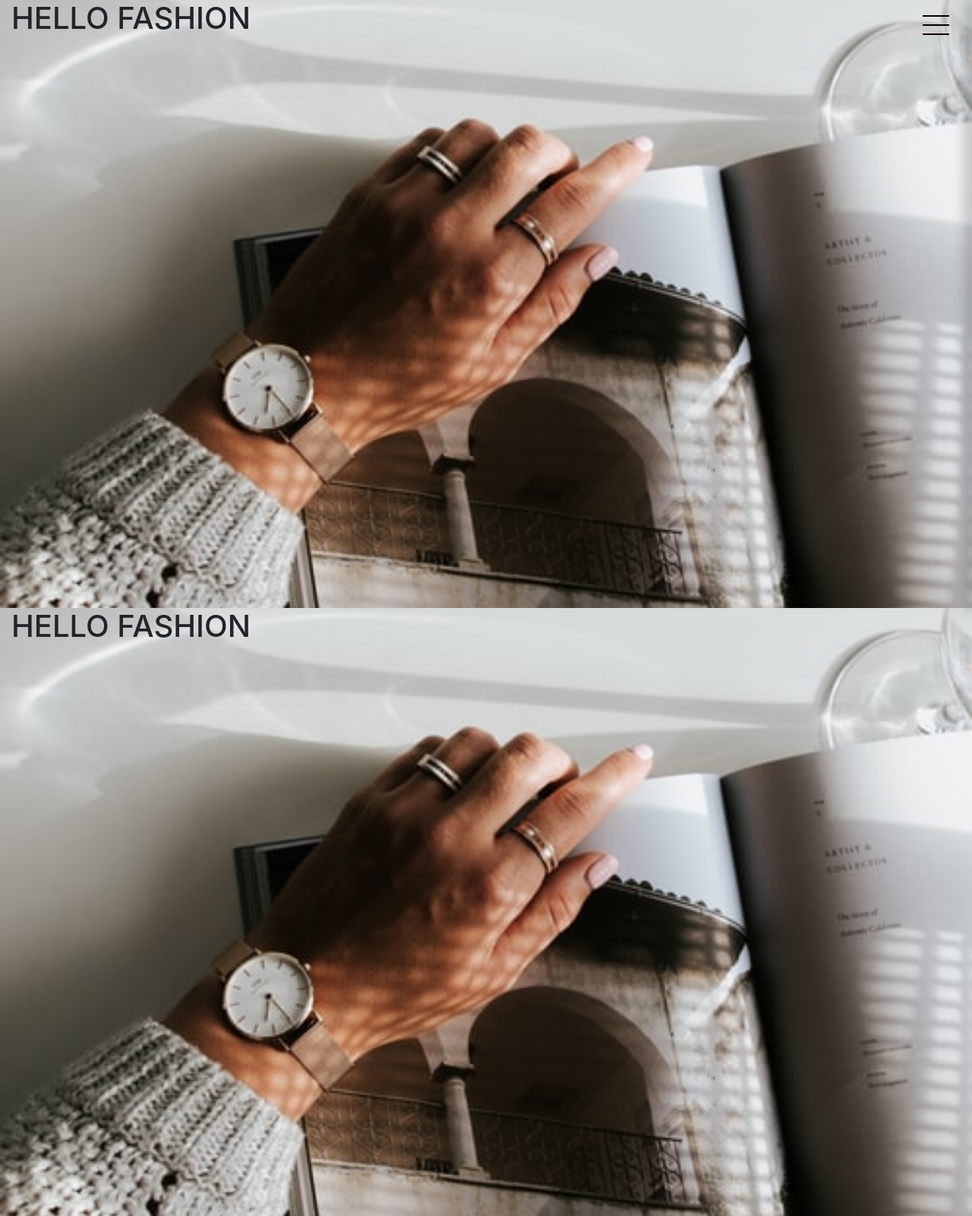
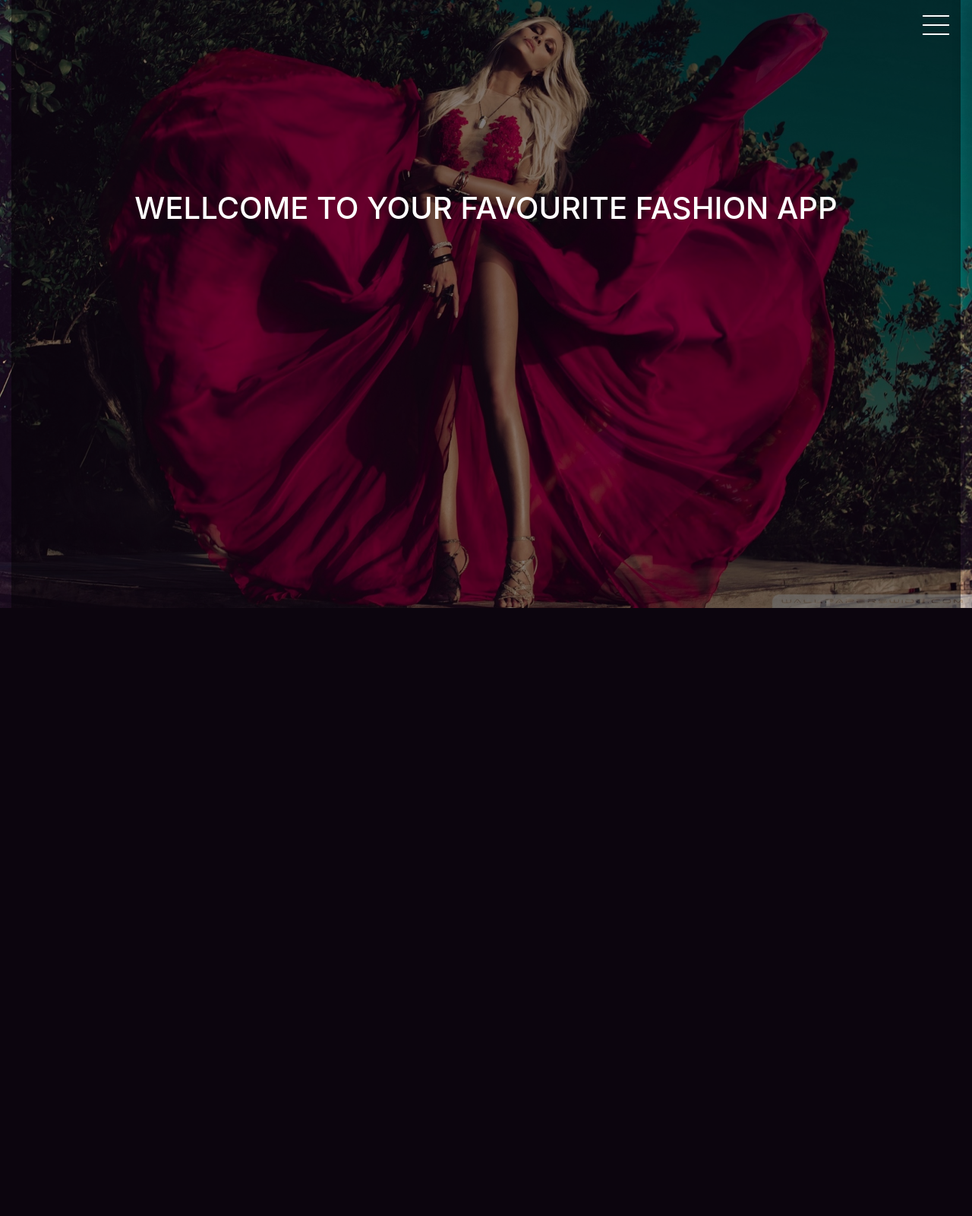
Before and after one commit to firdausa7/FASHION-APP, a Flask app: template app/templates/index.html in a window 1280 px wide. Shown: the whole page at 76% size. After the commit the page ends 800 px from the top, so only its background shows below. Run offline with Flask 2, Linux system fonts and the light colour scheme; the template is opened without the code that fills it, so the values that code supplies are empty; parts of the project's set-up code (start-up, migrations or seed data) failed here and were passed over; some libraries are stand-ins or nearby versions.

Commit message:
Style Background image and remove some bugs

```diff
--- a/app/static/css/styles.css
+++ b/app/static/css/styles.css
@@ -36,7 +36,7 @@
     margin-top: 10px;
     width: 35px;
     height: 2px;
-    background: black;
+    background: white;
     transition: 300ms;
 }
 
@@ -100,9 +100,17 @@
 
 }
 #home{
-    background-image: url("../images/fash.jpeg");
+    background-image: url("../images/red.jpg");
     background-size: cover;
     background-position: center;
     height: 100vh;
     background-repeat: no-repeat;
 }
+.overlay{
+    background-color: rgba(0,0,0,0.5)
+}
+.welc{
+    padding-top: calc(50vh - 150px);
+    height: 100vh;
+
+}
--- a/app/templates/base.html
+++ b/app/templates/base.html
@@ -3,6 +3,7 @@
 <!-- Navbar block  -->
 {% block navbar %}
 {% include 'navbar.html' %}
+{% endblock %}
 {% block styles%}
 <link rel="stylesheet" href="{{url_for('static',filename='css/styles.css')}}">
 <link rel="stylesheet" href="https://stackpath.bootstrapcdn.com/bootstrap/4.3.1/css/bootstrap.min.css" integrity="sha384-ggOyR0iXCbMQv3Xipma34MD+dH/1fQ784/j6cY/iJTQUOhcWr7x9JvoRxT2MZw1T" crossorigin="anonymous">
@@ -20,4 +21,3 @@
 <script src="https://stackpath.bootstrapcdn.com/bootstrap/4.3.1/js/bootstrap.min.js" integrity="sha384-JjSmVgyd0p3pXB1rRibZUAYoIIy6OrQ6VrjIEaFf/nJGzIxFDsf4x0xIM+B07jRM" crossorigin="anonymous"></script>
 
 {% endblock %}
-{% endblock %}
--- a/app/templates/index.html
+++ b/app/templates/index.html
@@ -7,6 +7,9 @@
 <!-- Content block -->
 {% block content%}
 <div class="container-fluid" id="home">
-<h1>HELLO FASHION</h1>
+    <div class='overlay'>
+        <h1 class="text-center text-white welc">WELLCOME TO YOUR FAVOURITE FASHION APP</h1>
+    </div>
+
 </div>
 {% endblock %}
--- a/config.py
+++ b/config.py
@@ -5,7 +5,7 @@
     General configuration parent class
     '''
     SECRET_KEY ='12345678'
-    SQLALCHEMY_DATABASE_URI='postgresql+psycopg2://gideon:gidivovo@localhost/fashion'
+    SQLALCHEMY_DATABASE_URI='postgresql+psycopg2://paul:leejones1@localhost/fashion'
 
 
 
```
Also changed, not shown: app/auth/forms.py (+0 -28 lines), app/static/images/7bc1219c18e6dcff.jpg (added), app/static/images/c0af35b399f988a9.jpg (added), app/static/images/gwen.jpg (added), app/static/images/red.jpg (added).
